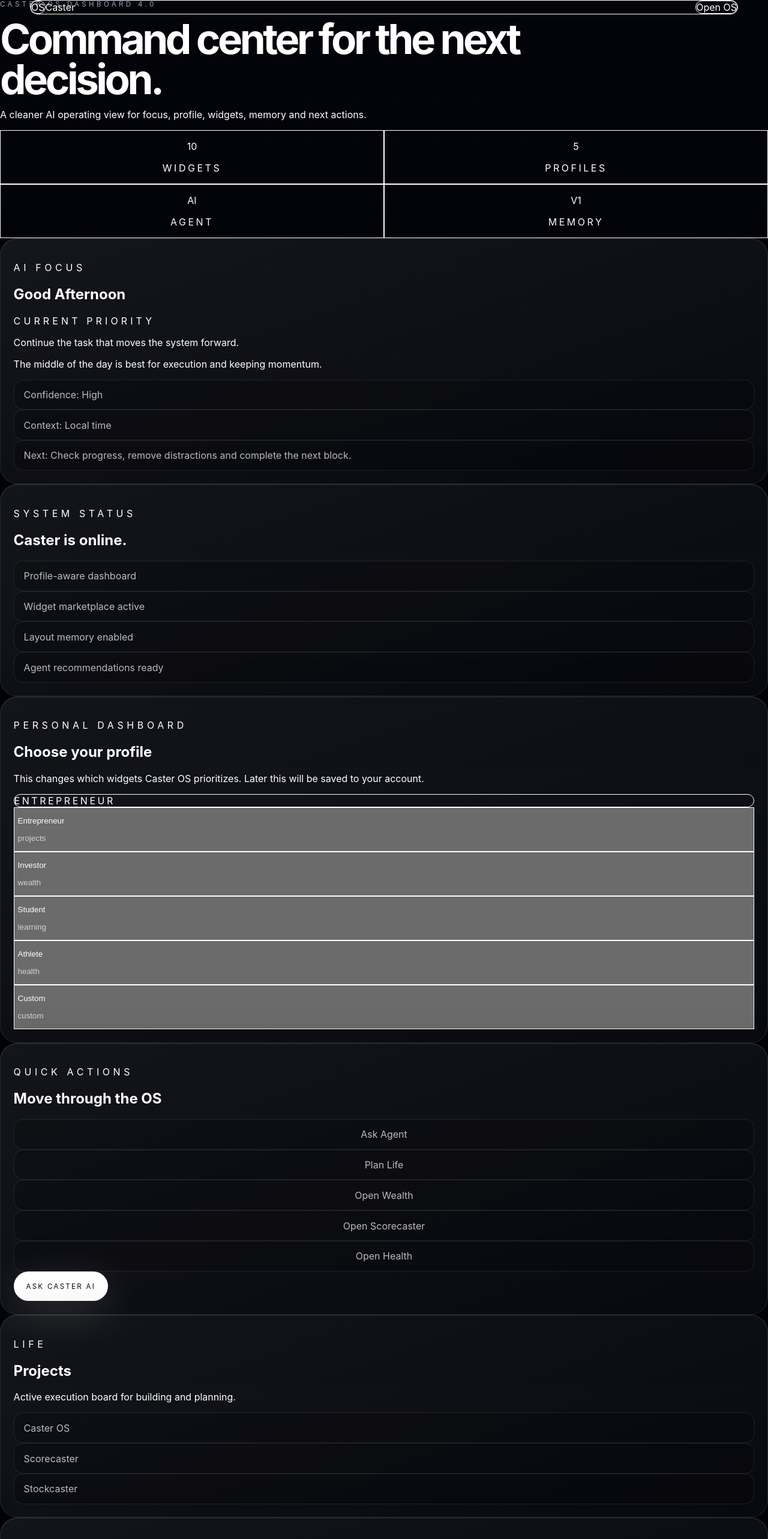
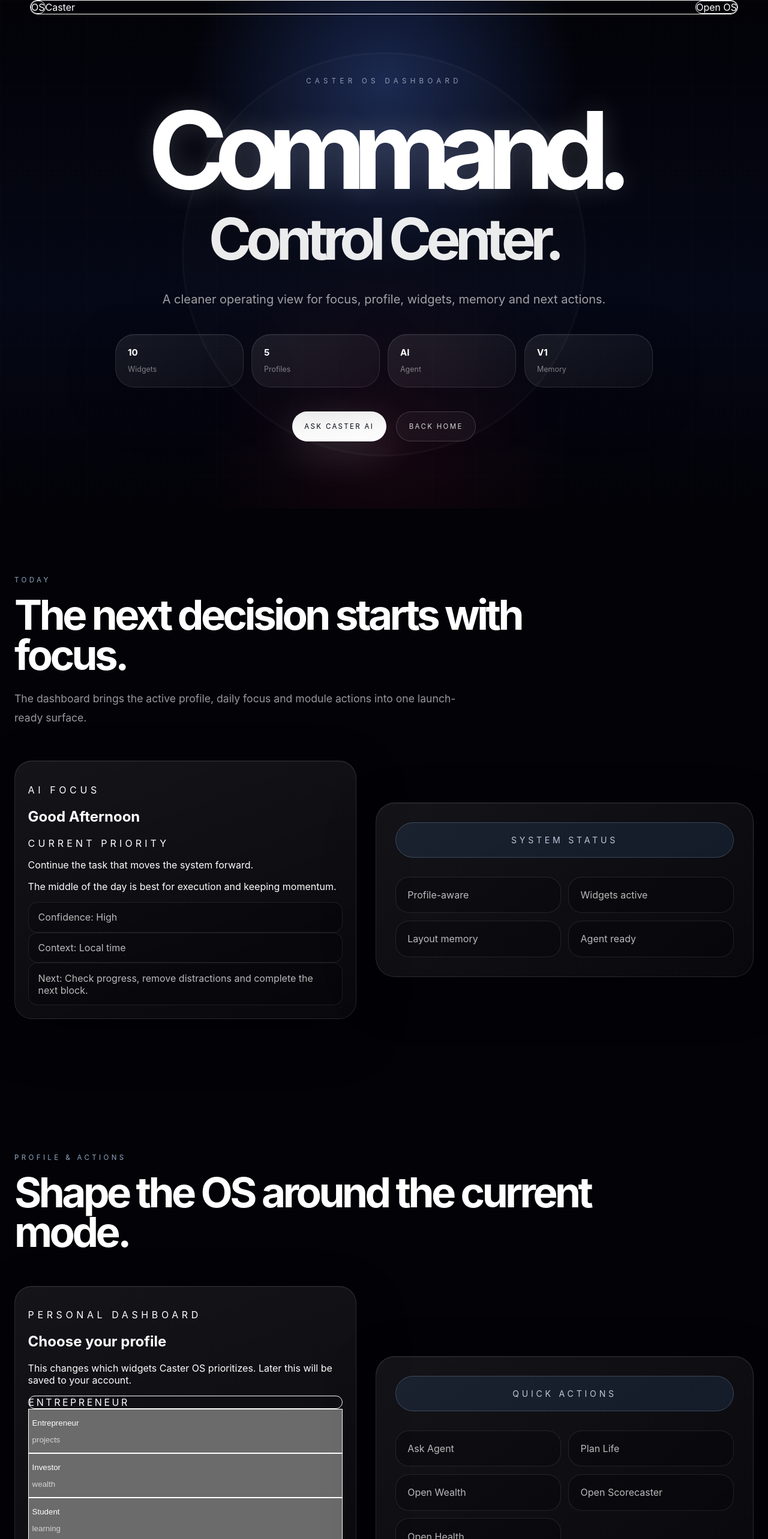
Before and after one commit to vv-glitchhub/Caster-hub, a Next.js app: page /dashboard in a window 1280 px wide. Shown: the top 2566 px of the page at 60% size. Built offline with nearby package versions, Linux system fonts and the light colour scheme.

Commit message:
Simplify dashboard for premium launch

```diff
--- a/app/dashboard/page.tsx
+++ b/app/dashboard/page.tsx
@@ -13,13 +13,6 @@ const actions = [
   ['Open Health', '/health/relaxcaster'],
 ]
 
-const agentFeed = [
-  'Profile shapes the dashboard stack.',
-  'Widgets, layout and memory are active.',
-  'Caster Agent reads the first context layer.',
-  'Cloud memory is the next production milestone.',
-]
-
 const launchStats = [
   ['10', 'Widgets'],
   ['5', 'Profiles'],
@@ -29,109 +22,101 @@ const launchStats = [
 
 export default function DashboardPage() {
   return (
-    <main className="min-h-screen overflow-hidden bg-[#03040a] px-6 py-28 text-white">
-      <div className="absolute inset-0 bg-[radial-gradient(circle_at_72%_12%,rgba(96,165,250,0.28),transparent_34%),radial-gradient(circle_at_18%_76%,rgba(220,38,38,0.12),transparent_30%),linear-gradient(180deg,#03040a,#070814_55%,#020207)]" />
-      <div className="grid-overlay" />
+    <main className="home-page">
+      <section className="home-hero">
+        <div className="home-bg" />
+        <div className="home-grid" />
+        <div className="home-orb" />
 
-      <div className="relative z-10 mx-auto max-w-7xl">
-        <section className="grid gap-10 lg:grid-cols-[1.05fr_0.95fr] lg:items-end">
-          <div>
-            <p className="section-label">Caster OS Dashboard 4.0</p>
-            <h1 className="section-title">Command center for the next decision.</h1>
-            <p className="mt-7 max-w-3xl text-lg leading-8 text-white/64">
-              A cleaner AI operating view for focus, profile, widgets, memory and next actions.
+        <div className="home-hero-inner">
+          <p className="home-eyebrow">Caster OS Dashboard</p>
+          <h1 className="home-title">Command.</h1>
+          <h2 className="home-subtitle">Control Center.</h2>
+          <p className="home-lead">
+            A cleaner operating view for focus, profile, widgets, memory and next actions.
           </p>
-          </div>
-          <div className="grid grid-cols-2 gap-3 md:grid-cols-4 lg:grid-cols-2">
+
+          <div className="home-highlight-grid">
             {launchStats.map(([value, label]) => (
-              <div key={label} className="rounded-3xl border border-white/10 bg-white/[0.045] p-5 text-center backdrop-blur-xl">
-                <p className="text-3xl font-semibold tracking-tight">{value}</p>
-                <p className="mt-2 text-xs uppercase tracking-[0.22em] text-white/42">{label}</p>
+              <div key={label} className="motion-surface home-highlight-card">
+                <p className="home-card-title">{value}</p>
+                <p className="home-card-text">{label}</p>
               </div>
             ))}
           </div>
-        </section>
 
-        <section className="mt-14 grid gap-6 lg:grid-cols-[1.18fr_0.82fr]">
-          <TimeAwareFocus />
-
-          <div className="dashboard-preview min-h-0">
-            <p className="text-xs uppercase tracking-[0.35em] text-blue-200/70">System Status</p>
-            <h2 className="mt-5 text-3xl font-semibold">Caster is online.</h2>
-            <div className="mt-8 space-y-3">
-              <div className="preview-row">Profile-aware dashboard</div>
-              <div className="preview-row">Widget marketplace active</div>
-              <div className="preview-row">Layout memory enabled</div>
-              <div className="preview-row">Agent recommendations ready</div>
+          <div className="home-actions">
+            <a className="primary-button" href="/agent">Ask Caster AI</a>
+            <a className="secondary-button" href="/">Back Home</a>
           </div>
         </div>
       </section>
 
-        <section className="mt-8 grid gap-6 lg:grid-cols-[0.9fr_1.1fr]">
-          <div>
-            <ProfileSelector />
-          </div>
-          <div className="dashboard-preview min-h-0">
-            <p className="text-xs uppercase tracking-[0.35em] text-blue-200/70">Quick Actions</p>
-            <h2 className="mt-5 text-3xl font-semibold">Move through the OS</h2>
-            <div className="mt-8 grid gap-3 md:grid-cols-2 lg:grid-cols-3">
-              {actions.map(([label, href]) => (
-                <a key={label} href={href} className="preview-row text-center transition hover:border-blue-200/40 hover:bg-white/[0.08]">
-                  {label}
-                </a>
-              ))}
-            </div>
-            <a className="primary-button mt-8" href="/agent">Ask Caster AI</a>
-          </div>
-        </section>
+      <section className="home-section">
+        <div className="home-container">
+          <p className="section-label">Today</p>
+          <h2 className="section-title">The next decision starts with focus.</h2>
+          <p className="home-section-lead">
+            The dashboard brings the active profile, daily focus and module actions into one launch-ready surface.
+          </p>
 
-        <PersonalDashboardWidgets />
-
-        <section className="mt-8 grid gap-6 lg:grid-cols-[0.9fr_1.1fr]">
-          <div className="dashboard-preview min-h-0">
-            <p className="text-xs uppercase tracking-[0.35em] text-blue-200/70">Agent Feed</p>
-            <h2 className="mt-5 text-3xl font-semibold">Caster recommendations</h2>
-            <div className="mt-8 space-y-3">
-              {agentFeed.map((item) => (
-                <div key={item} className="preview-row">{item}</div>
-              ))}
+          <div className="home-core-grid" style={{ marginTop: '3.5rem' }}>
+            <TimeAwareFocus />
+            <div className="motion-surface home-core-card">
+              <div className="home-core-pill">System Status</div>
+              <div className="home-core-items">
+                <div className="home-core-item">Profile-aware</div>
+                <div className="home-core-item">Widgets active</div>
+                <div className="home-core-item">Layout memory</div>
+                <div className="home-core-item">Agent ready</div>
               </div>
             </div>
-
-          <div className="dashboard-preview min-h-0">
-            <p className="text-xs uppercase tracking-[0.35em] text-blue-200/70">Product Status</p>
-            <h2 className="mt-5 text-3xl font-semibold">Prototype becoming an OS.</h2>
-            <p className="mt-5 text-sm leading-6 text-white/52">
-              The dashboard now works as the central surface: profile, widgets, agent logic and layout memory connect here first.
-            </p>
-            <div className="mt-8 grid gap-3 md:grid-cols-2">
-              <div className="preview-row">Home cleaned</div>
-              <div className="preview-row">Navigation V2</div>
-              <div className="preview-row">Typography V2</div>
-              <div className="preview-row">Motion V2</div>
           </div>
         </div>
       </section>
 
-        <section className="mt-8 rounded-[2rem] border border-white/10 bg-white/[0.025] p-4 md:p-6">
-          <div className="mb-6 flex flex-col justify-between gap-4 md:flex-row md:items-end">
-            <div>
-              <p className="text-xs uppercase tracking-[0.35em] text-blue-200/70">Customize OS</p>
-              <h2 className="mt-4 text-3xl font-semibold">Edit the interface.</h2>
+      <section className="home-section">
+        <div className="home-container">
+          <p className="section-label">Profile & Actions</p>
+          <h2 className="section-title">Shape the OS around the current mode.</h2>
+          <div className="home-core-grid" style={{ marginTop: '3.5rem' }}>
+            <ProfileSelector />
+            <div className="motion-surface home-core-card">
+              <div className="home-core-pill">Quick Actions</div>
+              <div className="home-core-items">
+                {actions.map(([label, href]) => (
+                  <a key={label} href={href} className="home-core-item">{label}</a>
+                ))}
               </div>
-            <p className="max-w-xl text-sm leading-6 text-white/45">
-              Prototype controls stay below the main command view so the dashboard remains clean and launch-ready.
+            </div>
+          </div>
+        </div>
+      </section>
+
+      <section className="home-section">
+        <div className="home-container">
+          <p className="section-label">Widgets</p>
+          <h2 className="section-title">Personal modules in one operating view.</h2>
+          <PersonalDashboardWidgets />
+        </div>
+      </section>
+
+      <section className="home-section">
+        <div className="home-container">
+          <p className="section-label">Customize</p>
+          <h2 className="section-title">Edit the interface when the core experience is ready.</h2>
+          <p className="home-section-lead">
+            Prototype controls stay below the main view so the dashboard remains clean for publishing.
           </p>
-          </div>
-          <div className="grid gap-6 xl:grid-cols-[0.9fr_1.1fr]">
+          <div className="home-core-grid" style={{ marginTop: '3.5rem' }}>
             <WidgetManager />
             <DragDropLayout />
           </div>
-          <div className="mt-6">
+          <div style={{ marginTop: '1.5rem' }}>
             <WidgetOrderControls />
           </div>
+        </div>
       </section>
-      </div>
     </main>
   )
 }
```
Lines whose indentation alone changed are shown as unchanged.
